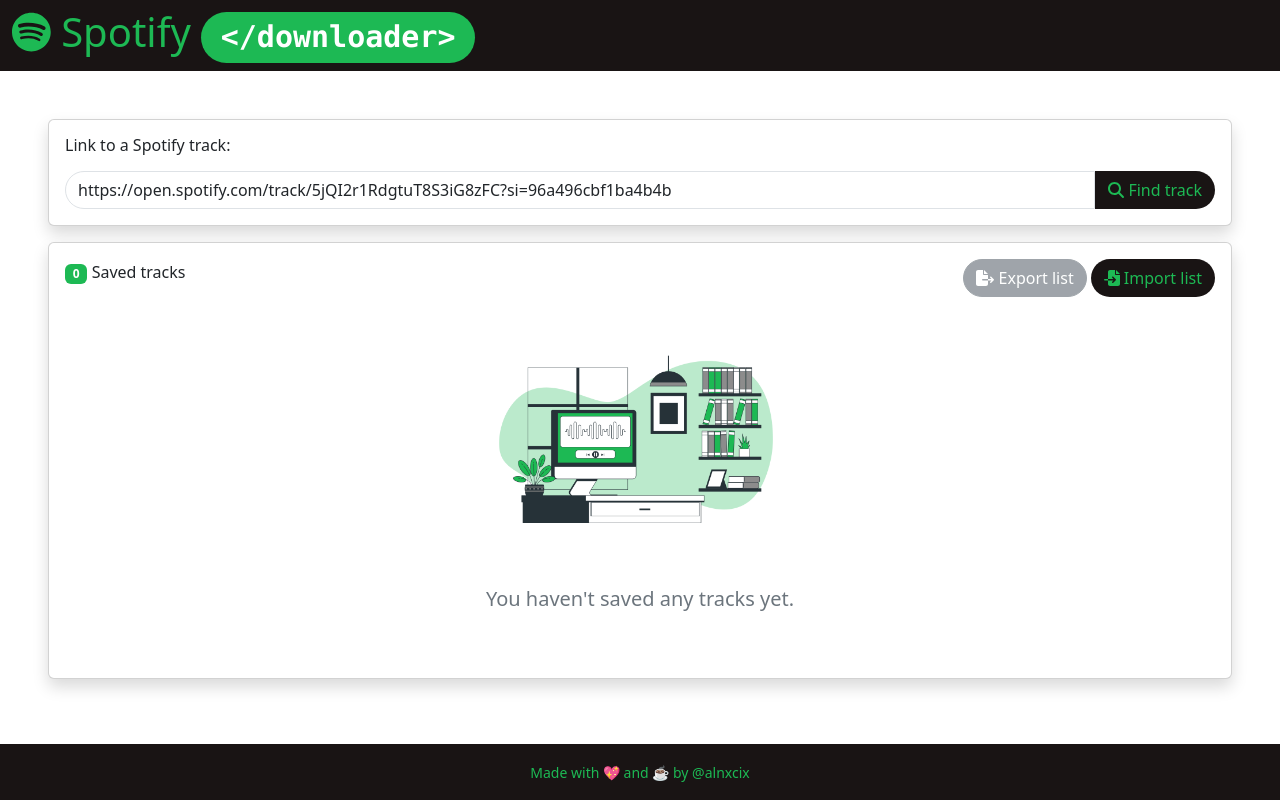
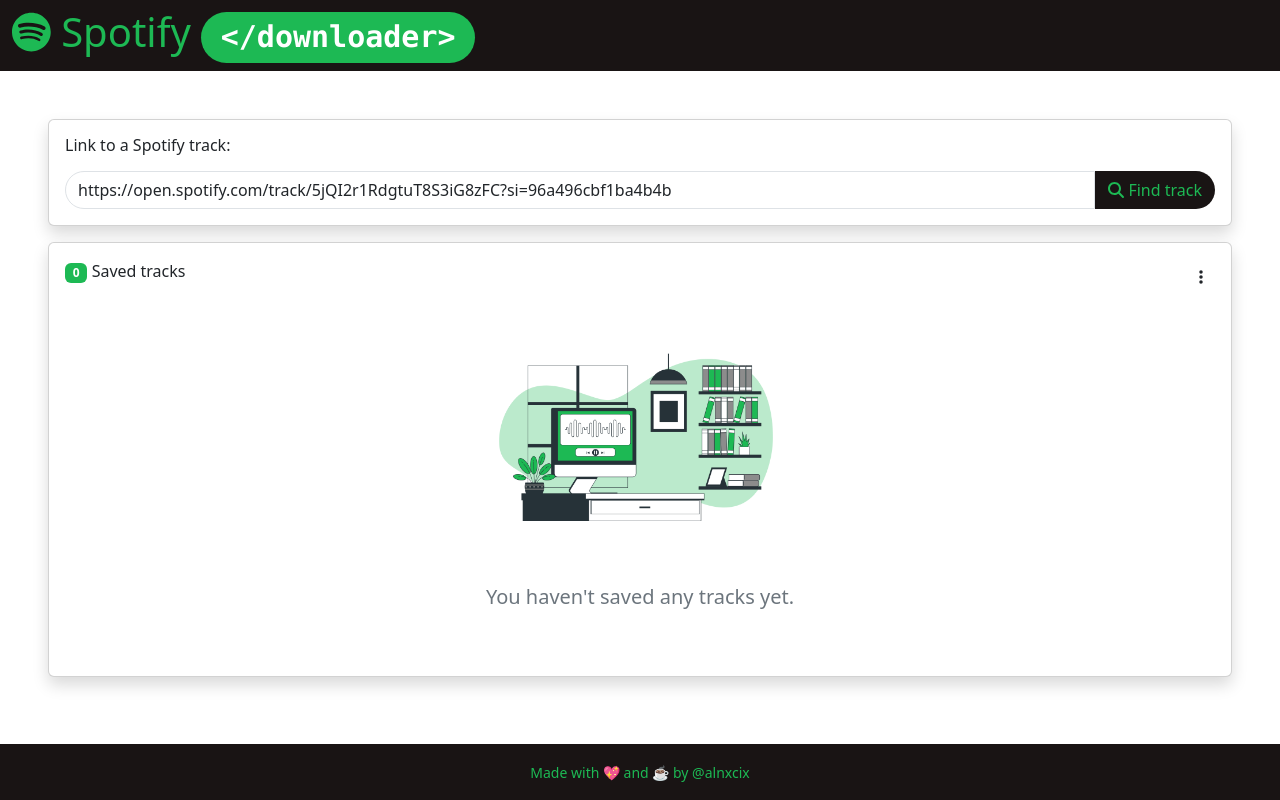
Before and after one commit to alnxcix/mern-sptfy-dl, a React (Create React App) app in the folder client/: page / in a window 1280 px wide. Built offline with nearby package versions, Linux system fonts and the light colour scheme.

Commit message:
updated layout of menu

```diff
--- a/client/src/App.js
+++ b/client/src/App.js
@@ -6,6 +6,8 @@
   faFileExport,
   faFileImport,
   faMagnifyingGlass,
+  faBroom,
+  faEllipsisVertical,
 } from "@fortawesome/free-solid-svg-icons";
 import Footer from "./components/Footer";
 import Header from "./components/Header";
@@ -52,6 +54,10 @@
     };
   };
 
+  const handleClear = () => {
+    setTracks([]);
+  };
+
   return (
     <div className="d-flex flex-column" style={{ minHeight: "100vh" }}>
       <ToastContainer />
@@ -82,9 +88,9 @@
                     <button
                       type="submit"
                       className={`btn rounded-pill themed-button no-left-radius ${
-                        isSearching && "btn-secondary"
+                        (trackUrl.length < 1 || isSearching) && "btn-secondary"
                       }`}
-                      disabled={isSearching}
+                      disabled={trackUrl.length < 1 || isSearching}
                     >
                       <>
                         {isSearching ? (
@@ -123,11 +129,22 @@
                 </h6>
               </div>
 
+              <div className="dropdown">
+                <button className="btn border-0" data-bs-toggle="dropdown">
+                  <FontAwesomeIcon icon={faEllipsisVertical} />
+                </button>
+                <ul className="dropdown-menu">
+                  <li>
+                    <button
+                      className={`dropdown-item ${tracks < 1 && "disabled"}`}
+                      onClick={handleClear}
+                    >
+                      <FontAwesomeIcon icon={faBroom} /> Clear all
+                    </button>
+                  </li>
+                  <li>
                     <a
-                className={`btn rounded-pill themed-button ${
-                  tracks < 1 && "btn-secondary disabled"
-                }`}
-                type="button"
+                      className={`dropdown-item ${tracks < 1 && "disabled"}`}
                       href={`data:text/json;charset=utf-8,${encodeURIComponent(
                         JSON.stringify(tracks)
                       )}`}
@@ -135,13 +152,9 @@
                     >
                       <FontAwesomeIcon icon={faFileExport} /> Export list
                     </a>
-
-              <label
-                for="import-input"
-                role="button"
-                className="btn rounded-pill themed-button ms-1"
-                type="button"
-              >
+                  </li>
+                  <li>
+                    <label for="import-input" className="dropdown-item">
                       <FontAwesomeIcon icon={faFileImport} /> Import list
                       <input
                         id="import-input"
@@ -150,6 +163,9 @@
                         onChange={handleImport}
                       />
                     </label>
+                  </li>
+                </ul>
+              </div>
             </div>
 
             {tracks.length >= 1 ? (
--- a/client/src/components/dynamic/Track.js
+++ b/client/src/components/dynamic/Track.js
@@ -82,11 +82,7 @@
       </div>
 
       <div className="dropdown">
-        <button
-          className="btn border-0"
-          type="button"
-          data-bs-toggle="dropdown"
-        >
+        <button className="btn border-0" data-bs-toggle="dropdown">
           <FontAwesomeIcon icon={faEllipsisVertical} />
         </button>
         <ul className="dropdown-menu">
```
Lines whose indentation alone changed are shown as unchanged.
